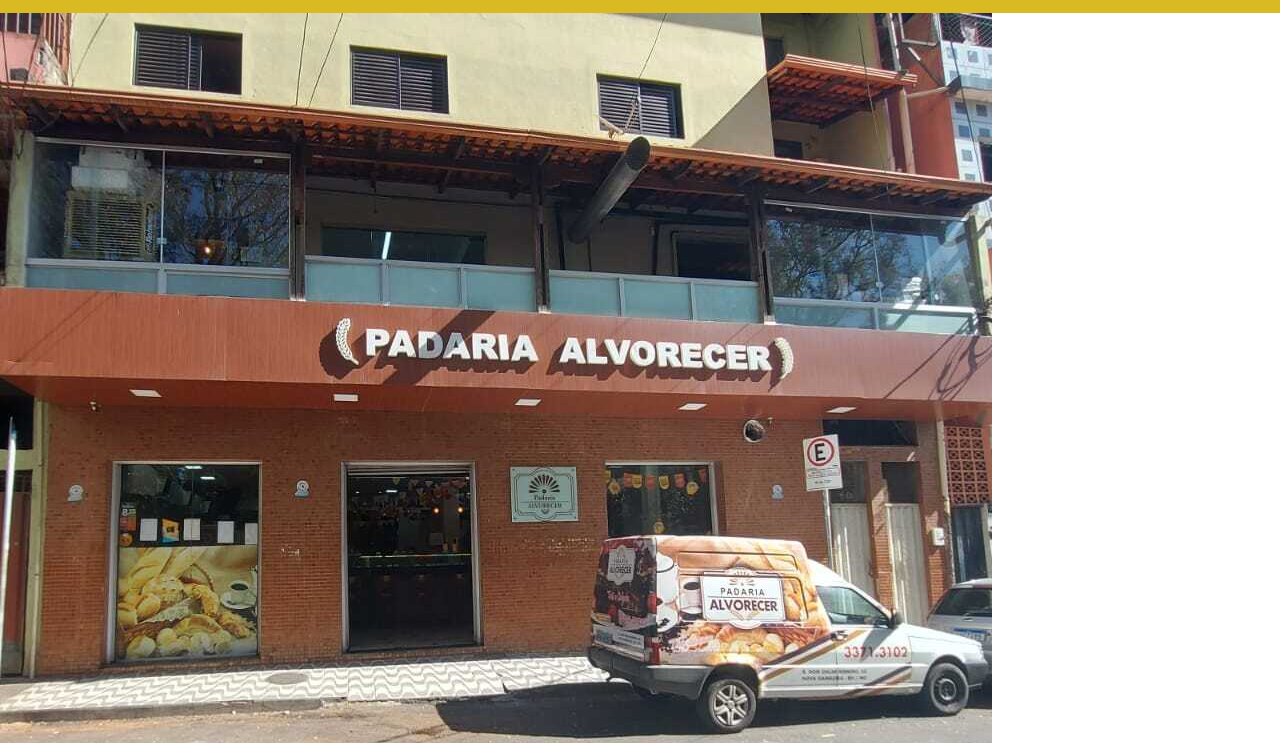
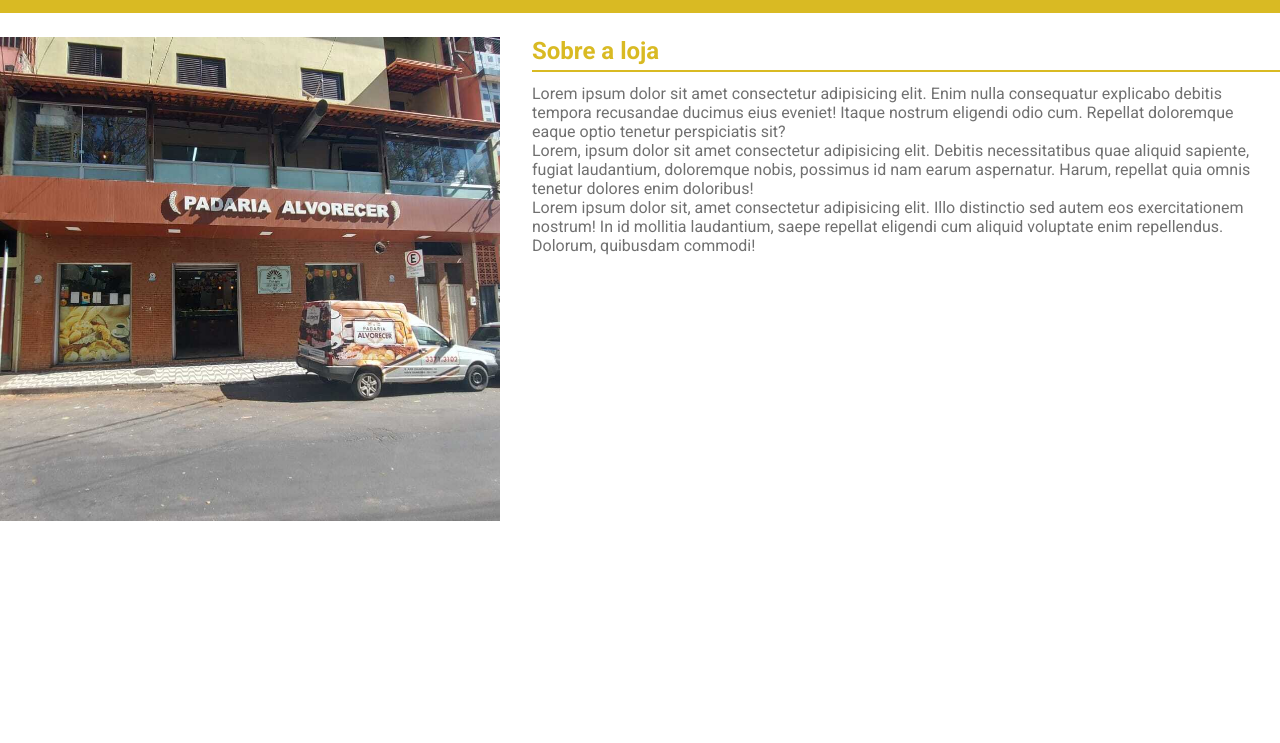
Before and after one commit to Thalisson-both/css-responsivo_atividade, a plain HTML site: page index.html in a window 1280 px wide. Shown: the part 57-800 px from the top of the page. Drawn offline with Linux system fonts and the light colour scheme.

Commit message:
configurando o sobre a loja

```diff
--- a/main.css
+++ b/main.css
@@ -25,7 +25,8 @@ header nav li a {
     text-decoration: none;
 }
 
-header .container {
+header .container,
+section .container {
     display: flex;
     align-items: center;
     justify-content: space-between;
@@ -36,3 +37,30 @@ header .container {
     width: 100%;
     margin: 0 auto;
 }
+
+.front-loja {
+    width: 500px;
+    margin-right: 32px;
+}
+
+section {
+    padding: 24px 0;
+    color: #0000008f;
+}
+
+section h2 {
+    margin-bottom: 5px;
+    color: #D9BA23;
+}
+
+section .container {
+    align-items: flex-start;
+}
+
+span {
+    margin-bottom: 12px;
+    display: flex;
+    height: 2px;
+    width: 100%;
+    background-color: #D9BA23;
+}
```
